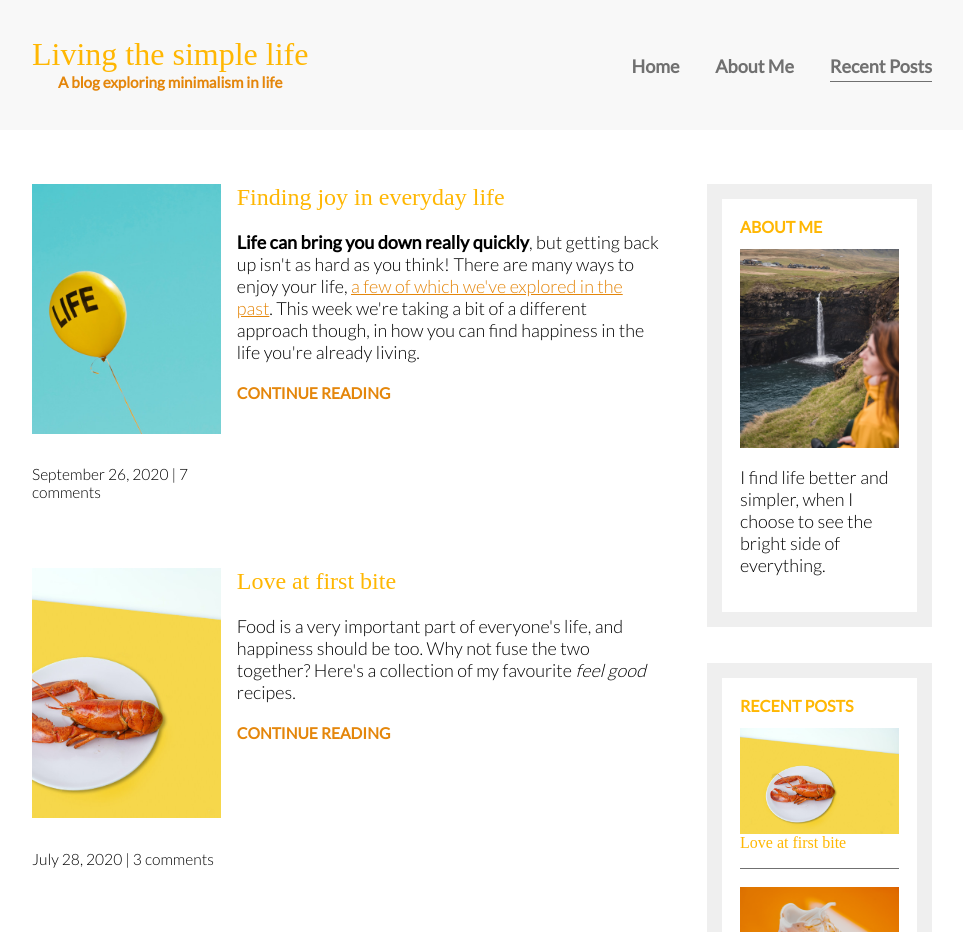
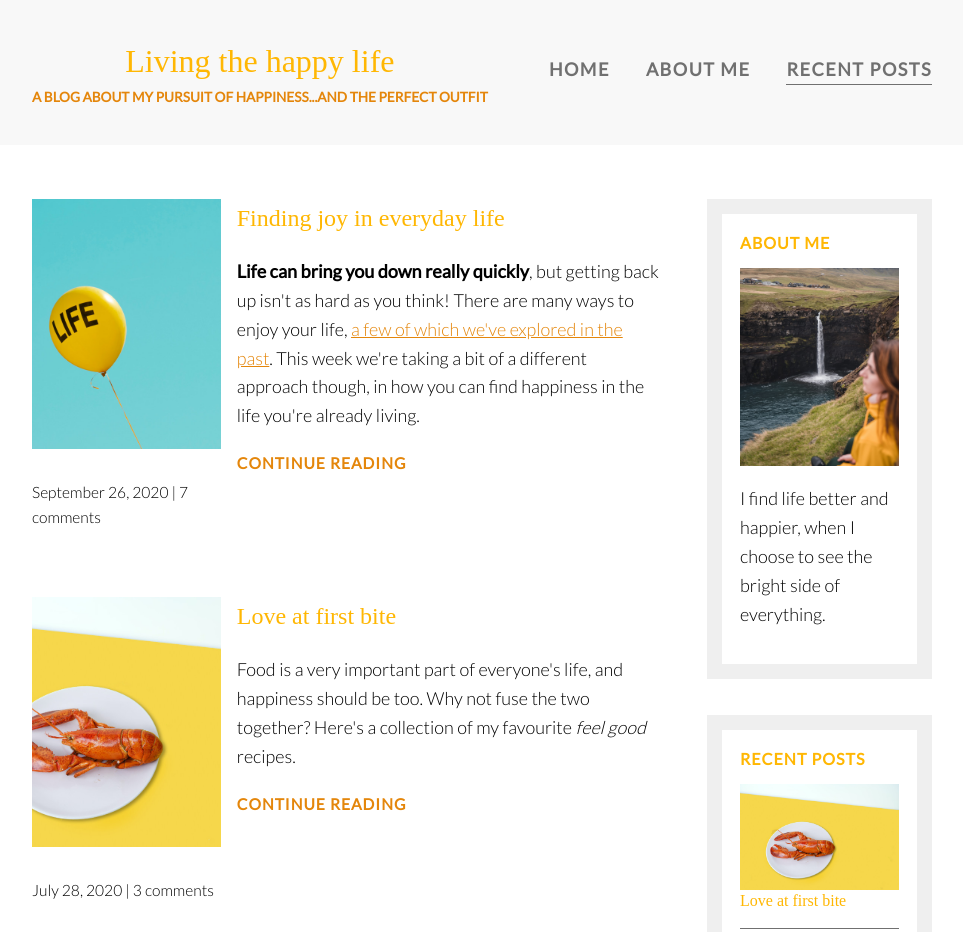
Before and after one commit to cbanlawi/HappinessBlog, a plain HTML site: page recent.html in a window 1280 px wide. Shown: the top 932 px of the page, without its empty margins (158-1121 px from the left). Drawn offline with Linux system fonts and the light colour scheme; a web font is replaced by a local one.

Commit message:
Added some style changes

```diff
--- a/recent.html
+++ b/recent.html
@@ -15,9 +15,9 @@
 	<header>
 		<div class="container container-flex">
 			<div class="site-title">
-				<h1>Living the simple life</h1>
+				<h1>Living the happy life</h1>
 				<p class="subtitle">
-					A blog exploring minimalism in life
+					A blog about my pursuit of happiness...and the perfect outfit
 				</p>
 			</div>
 			<nav>
@@ -37,7 +37,7 @@
             <div class="article-recent-main">
                 <h2 class="article-title">Finding joy in everyday life</h2>
                 <p class="article-body"><strong>Life can bring you down really quickly</strong>, but getting back up isn't as hard as you think! There are many ways to enjoy your life, <a href="#">a few of which we've explored in the past</a>. This week we're taking a bit of a different approach though, in how you can find happiness in the life you're already living.</p>
-                <a href="#" class="article-read-more">CONTINUE READING</a>
+                <a href="#" class="article-read-more">Continue Reading</a>
             </div>
             <div class="article-recent-secondary">
                 <img src="images/life.jpeg" alt="bright yellow balloon with the word LIFE printed on it and a background of the blue sky" class="article-image">
@@ -49,7 +49,7 @@
             <div class="article-recent-main">
                 <h2 class="article-title">Love at first bite</h2>
                 <p class="article-body">Food is a very important part of everyone's life, and happiness should be too. Why not fuse the two together? Here's a collection of my favourite <em>feel good</em> recipes.</p>
-                <a href="#" class="article-read-more">CONTINUE READING</a>
+                <a href="#" class="article-read-more">Continue Reading</a>
             </div>
             <div class="article-recent-secondary">
                 <img src="images/food.jpeg" alt="an orange/red lobster on a white plate with a yellow background" class="article-image">
@@ -61,7 +61,7 @@
             <div class="article-recent-main">
                 <h2 class="article-title">Look good, feel good</h2>
                 <p class="article-body">Sometimes happiness is...wearing a pretty dress. Or rocking your favourite sneakers. Find what makes you comfortable. Clothes can transform your mood and your confidence.</p>
-                <a href="#" class="article-read-more">CONTINUE READING</a>
+                <a href="#" class="article-read-more">Continue Reading</a>
             </div>
             <div class="article-recent-secondary">
                 <img src="images/shoe.jpeg" alt="a single white shoe with an orange background" class="article-image">
@@ -73,7 +73,7 @@
             <div class="article-recent-main">
                 <h2 class="article-title">Movement is medicine</h2>
                 <p class="article-body">Movement through physical activity helps us feel better, function better and sleep better...with an added bonus of reducing the risk of many chronic diseases!</p>
-                <a href="#" class="article-read-more">CONTINUE READING</a>
+                <a href="#" class="article-read-more">Continue Reading</a>
             </div>
             <div class="article-recent-secondary">
                 <img src="images/workout.jpeg" alt="a pair of pink dumbbells, a pink yoga block and a pink towel resting on a pink yoga mat on a wooden floor" class="article-image">
@@ -85,13 +85,13 @@
     <aside class="sidebar">
 
         <div class="sidebar-widget">
-            <h2 class="widget-title">ABOUT ME</h2>
+            <h2 class="widget-title">About Me</h2>
             <img src="images/about-me.jpeg" alt="john doe" class="widget-image">
-            <p class="widget-body">I find life better and simpler, when I choose to see the bright side of everything.</p>
+            <p class="widget-body">I find life better and happier, when I choose to see the bright side of everything.</p>
         </div>
 
         <div class="sidebar-widget">
-            <h2 class="widget-title">RECENT POSTS</h2>
+            <h2 class="widget-title">Recent Posts</h2>
             <div class="widget-recent-post">
                 <h3 class="widget-recent-post-title">Love at first bite</h3>
                 <img src="images/food.jpeg" alt="an orange/red lobster on a white plate with a yellow background" class="widget-image">
@@ -112,7 +112,7 @@
 
 
 <footer>
-    <p><strong>Living the Simple Life</strong></p>
+    <p><strong>Living the Happy Life</strong></p>
     <p>Copyright 2021</p>
 </footer>
 
--- a/style.css
+++ b/style.css
@@ -3,6 +3,7 @@
   font-family: "Lato", sans-serif;
   font-size: 1.125rem;
   font-weight: 300;
+  line-height: 1.6;
 }
 
 img {
@@ -24,7 +25,7 @@
 h3 {
   font-family: "Lustria", serif;
   font-weight: 400;
-  color: #FFB703;
+  color: #ffb703;
   margin-top: 0;
 }
 
@@ -43,7 +44,7 @@
 
 a:hover,
 a:focus {
-  color: #FFB703;
+  color: #ffb703;
 }
 
 strong {
@@ -55,8 +56,9 @@
 .subtitle {
   font-weight: 700;
   color: #e4860b;
-    font-size: 0.95rem;
+  font-size: 0.85rem;
   margin: 0;
+  text-transform: uppercase;
 }
 
 .article-title {
@@ -72,11 +74,13 @@
   color: #e4860b;
   text-decoration: none;
   font-weight: bold;
+  text-transform: uppercase;
+  letter-spacing: 1px;
 }
 
 .article-read-more:hover,
 .article-read-more:focus {
-    color: #FFB703;
+  color: #ffb703;
   text-decoration: underline;
 }
 
@@ -87,15 +91,18 @@
 .widget-title,
 .widget-recent-post-title {
   font-size: 1rem;
+  line-height: 1.4;
 }
 
 .widget-title {
   font-family: "Lato", sans-serif;
   font-weight: 700;
+  letter-spacing: 1px;
+  text-transform: uppercase;
 }
 
 .widget-recent-post-title {
-  color: #FFB703;
+  color: #ffb703;
 }
 
 /* --- Layout --- */
@@ -120,7 +127,7 @@
 }
 
 footer {
-  background: #FFB703;
+  background: #ffb703;
   color: white;
   text-align: center;
   padding: 0.5em 0;
@@ -157,6 +164,8 @@
   text-decoration: none;
   color: #707070;
   font-weight: 700;
+  letter-spacing: 1.5px;
+  text-transform: uppercase;
   padding: 0.25em 0;
 }
 
@@ -178,7 +187,7 @@
     flex-direction: column;
   }
   nav li {
-    margin:  0.5em 0;
+    margin: 0.5em 0;
   }
 }
 
```
Also changed, not shown: about.html (+4 -4 lines), index.html (+7 -7 lines). Lines whose indentation alone changed are shown as unchanged.
